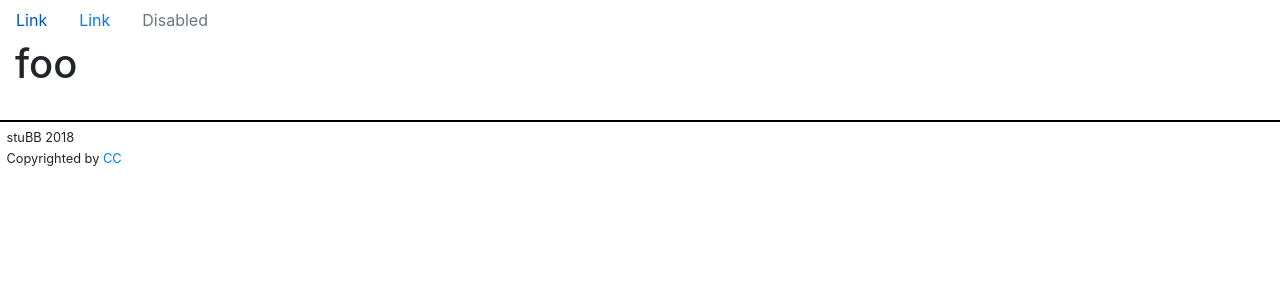
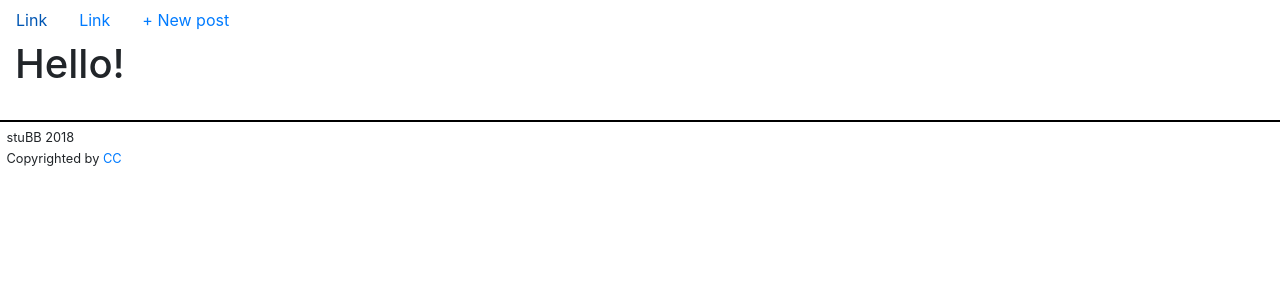
Before and after one commit to btbell/basic-form, a Django app: page / in a window 1280 px wide. Shown: the top 300 px of the page. Run offline with Django 3.2, Linux system fonts and the light colour scheme; some libraries are stand-ins or nearby versions.

Commit message:
added new postcode and template

```diff
--- a/basic_forms/templates/basic_forms/base.html
+++ b/basic_forms/templates/basic_forms/base.html
@@ -22,7 +22,10 @@
             <a class="nav-link" href="#">Link</a>
         </li>
         <li class="nav-item">
-            <a class="nav-link disabled" href="#">Disabled</a>
+            <a class="nav-link" href="{% url 'post_new' %}">+ New post</span></a>
+        </li>
+        <li class="nav-item">
+          <a class="nav-link disabled" href="#"></a>
         </li>
       </ul>
     </nav>
--- a/basic_forms/templates/basic_forms/hello.html
+++ b/basic_forms/templates/basic_forms/hello.html
@@ -3,5 +3,5 @@
 {% block title %}Hello World!{% endblock %}
 
 {% block content %}
-  <h1>foo</h1>
+  <h1>Hello!</h1>
 {% endblock%}
--- a/basic_forms/urls.py
+++ b/basic_forms/urls.py
@@ -5,4 +5,5 @@ urlpatterns = [
     #path('admin/', admin.site.urls),
     path('', views.hello, name='hello'),
     path('posts', views.ListPosts.as_view(), name='posts'),
+    path('post/newccc/', views.post_new, name='post_new'),
 ]
--- a/basic_forms/views.py
+++ b/basic_forms/views.py
@@ -1,6 +1,7 @@
 from django.shortcuts import render
 from django.views import generic
 from django.views.generic.edit import CreateView, UpdateView, DeleteView
+from .forms import PostForm
 
 from .models import Post
 
@@ -16,3 +17,7 @@ class ListPosts(generic.ListView):
 # getting started test page
 def hello(request):
     return render(request, 'basic_forms/hello.html', {})
+
+def post_new(request):
+    form = PostForm()
+    return render(request, 'basic_forms/post_edit.html', {'form': form})
```
Also changed, not shown: basic_forms/forms.py (+7 -0 lines), basic_forms/templates/basic_forms/post_edit.html (added, +12 -0 lines).
